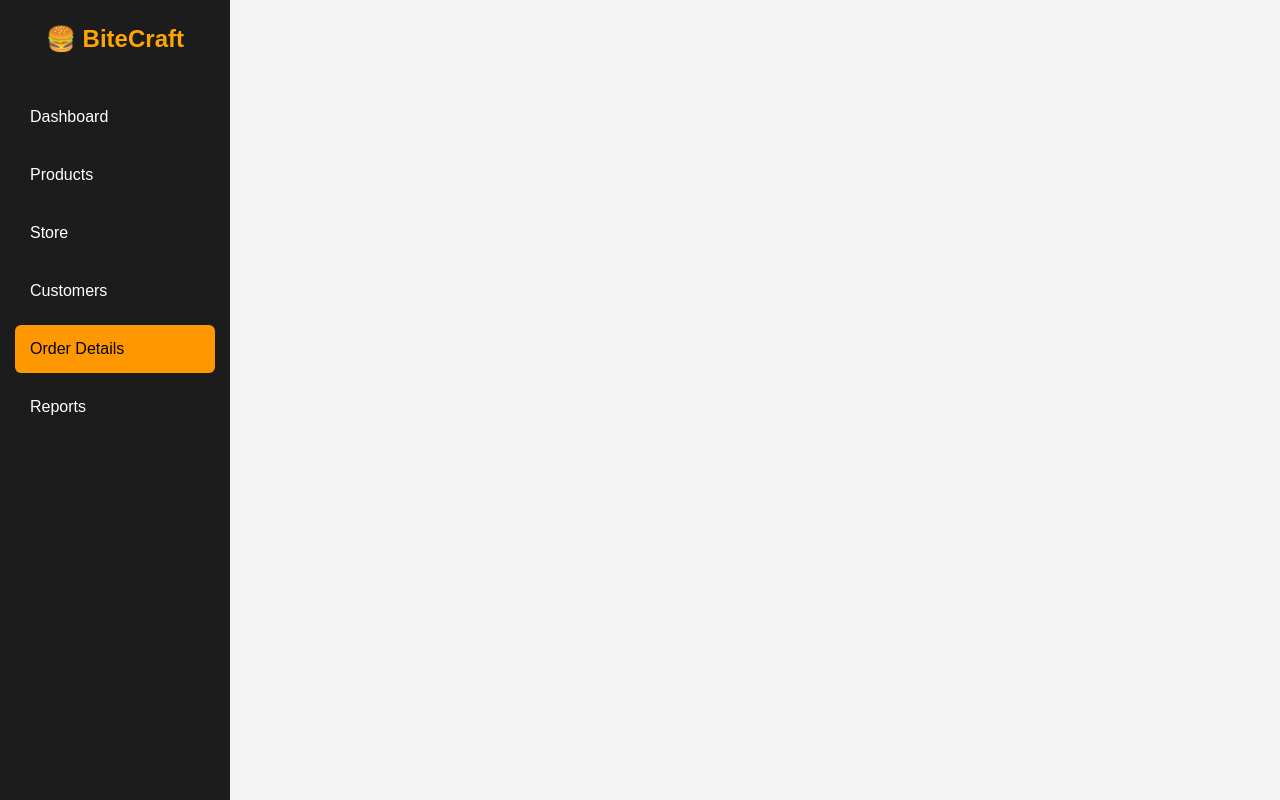
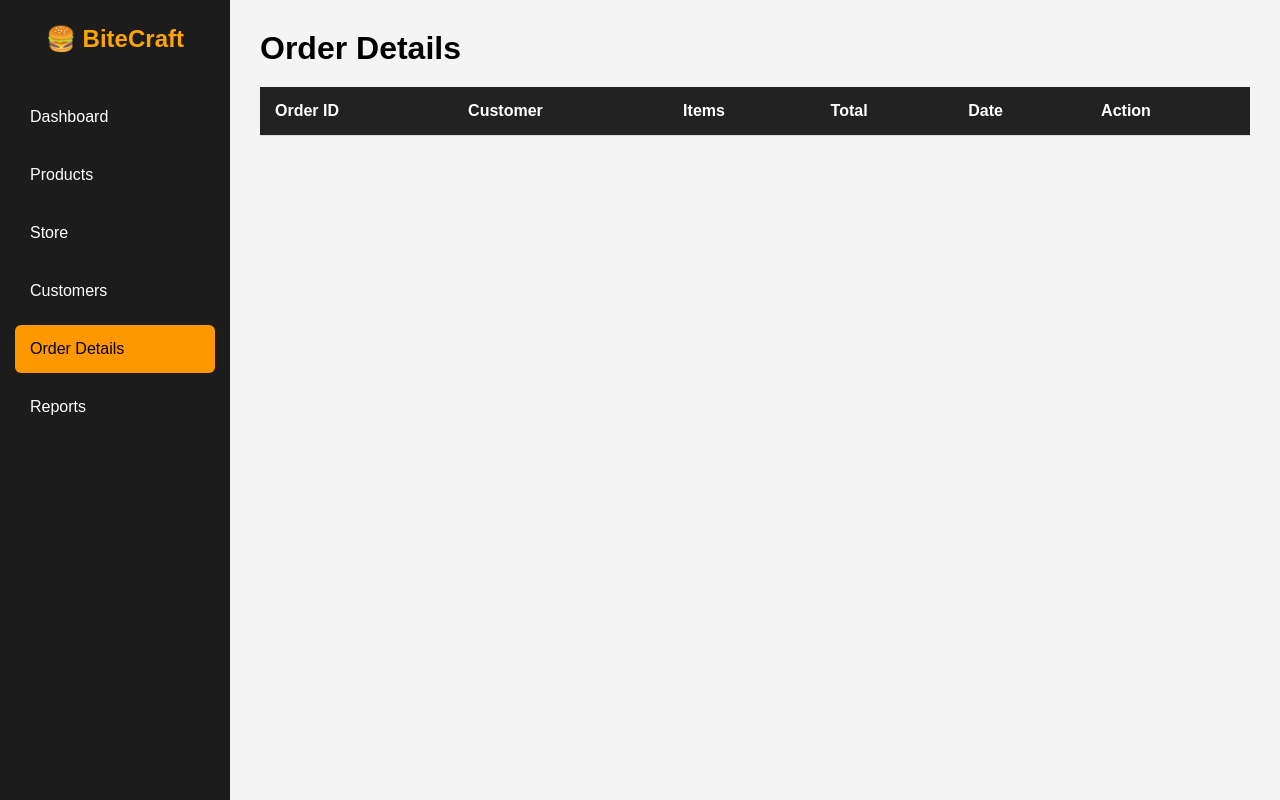
Before and after one commit to Roneth87/BiteCraft-Burger-Shop-POS-System, a plain HTML site: page orders.html in a window 1280 px wide. Drawn offline with Linux system fonts and the light colour scheme.

Commit message:
Add order details page

```diff
--- a/orders.html
+++ b/orders.html
@@ -24,6 +24,30 @@
     </div>
 
 
+    <div class="main">
+
+    <h1>Order Details</h1>
+
+    <table>
+
+        <thead>
+            <tr>
+                <th>Order ID</th>
+                <th>Customer</th>
+                <th>Items</th>
+                <th>Total</th>
+                <th>Date</th>
+                <th>Action</th>
+            </tr>
+        </thead>
+
+        <tbody id="orderTable"></tbody>
+
+    </table>
+
+</div>
+
+
 
 
     <script src="app.js"></script>
```
